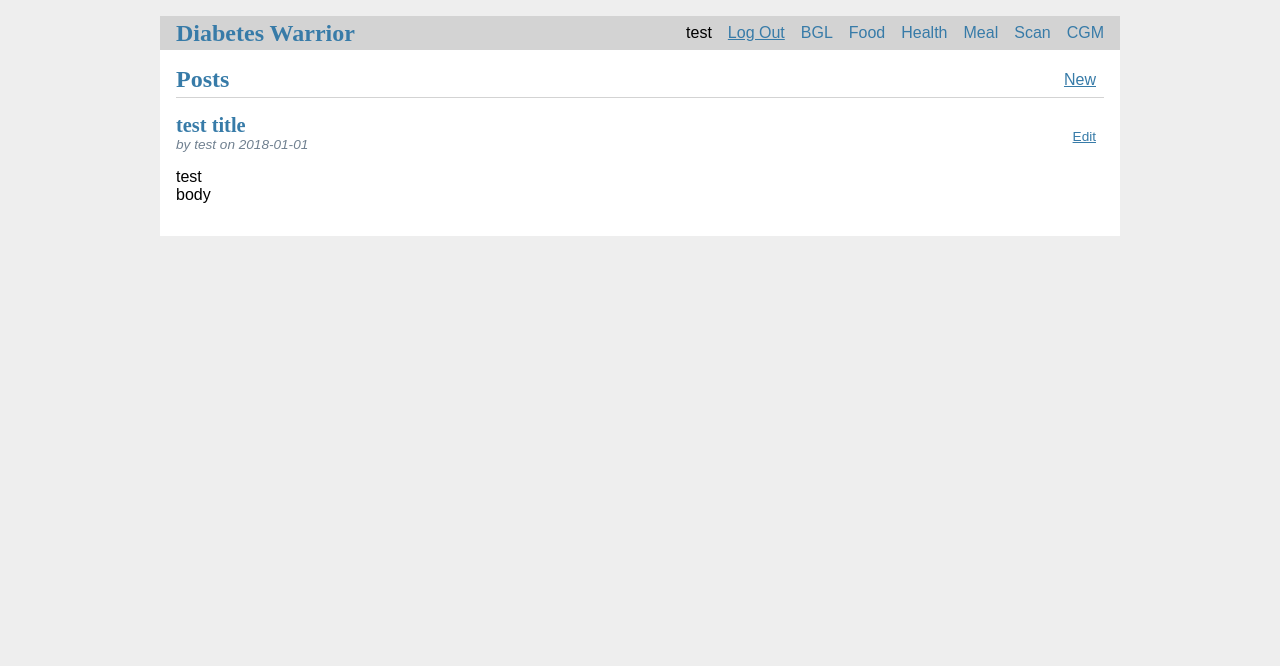
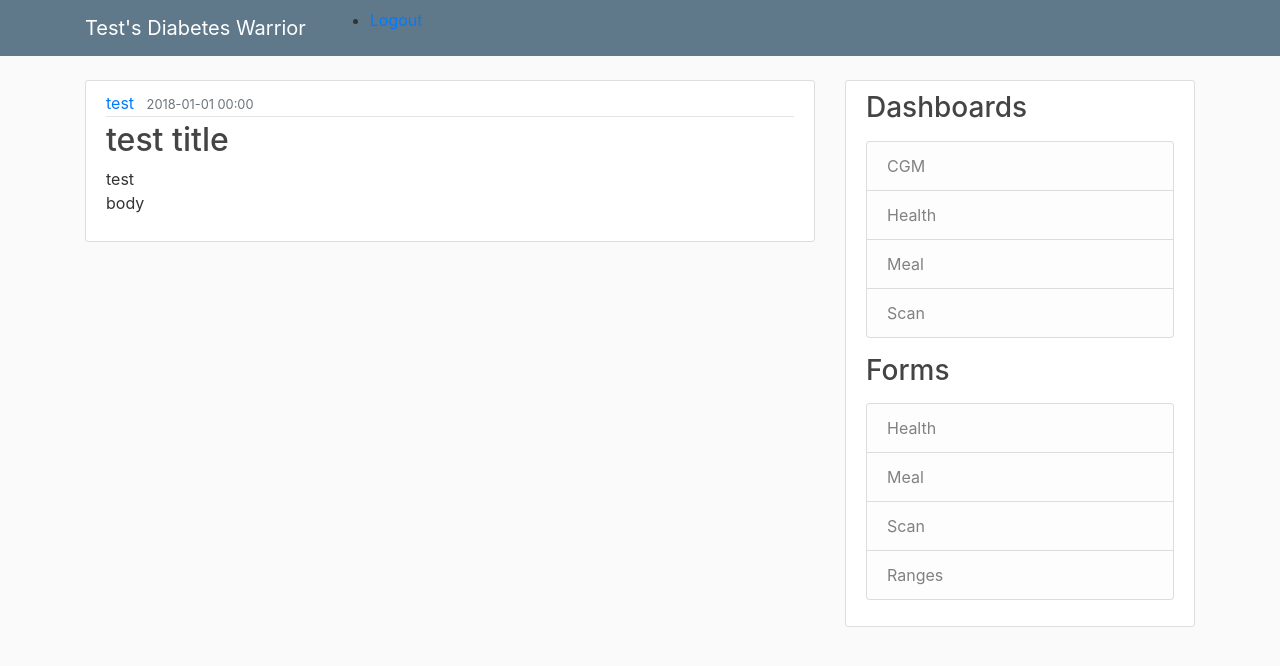
Before and after one commit to hjohnson933/diabeteswarrior, a Flask app: page / in a window 1280 px wide. Shown: the top 666 px of the page. Run offline with Flask 2, Linux system fonts and the light colour scheme; the visitor is signed in with stand-in values (Sample User, id 1); data comes from the database, SQL or seed files in the repository; some libraries are stand-ins or nearby versions.

Commit message:
Working in some nav changes

```diff
--- a/diabeteswarrior/static/style.css
+++ b/diabeteswarrior/static/style.css
@@ -1,134 +1,80 @@
-html {
-    font-family: sans-serif;
-    background: #eee;
-    padding: 1rem;
-  }
-
 body {
-    max-width: 960px;
-    margin: 0 auto;
-    background: white;
+  background: #fafafa;
+  color: #333333;
+  margin-top: 5rem;
 }
 
 h1, h2, h3, h4, h5, h6 {
-    font-family: serif;
-    color: #377ba8;
-    margin: 1rem 0;
+  color: #444444;
 }
 
-  a {
-    color: #377ba8;
+.bg-steel {
+  background-color: #5f788a;
 }
 
-  hr {
-    border: none;
-    border-top: 1px solid lightgray;
+.site-header .navbar-nav .nav-link {
+  color: #cbd5db;
 }
 
-  nav {
-    background: lightgray;
-    display: flex;
-    align-items: center;
-    padding: 0 0.5rem;
+.site-header .navbar-nav .nav-link:hover {
+  color: #ffffff;
 }
 
-  nav h1 {
-    flex: auto;
-    margin: 0;
+.site-header .navbar-nav .nav-link.active {
+  font-weight: 500;
 }
 
-  nav h1 a {
-    text-decoration: none;
-    padding: 0.25rem 0.5rem;
+.content-section {
+  background: #ffffff;
+  padding: 10px 20px;
+  border: 1px solid #dddddd;
+  border-radius: 3px;
+  margin-bottom: 20px;
 }
 
-  nav ul  {
-    display: flex;
-    list-style: none;
-    margin: 0;
-    padding: 0;
+.article-title {
+  color: #444444;
 }
 
-  nav ul li a, nav ul li span, header .action {
-    display: block;
-    padding: 0.5rem;
+a.article-title:hover {
+  color: #428bca;
+  text-decoration: none;
 }
 
-  .content {
-    padding: 0 1rem 1rem;
-  }
-
-  .content > header {
-    border-bottom: 1px solid lightgray;
-    display: flex;
-    align-items: flex-end;
-  }
-
-  .content > header h1 {
-    flex: auto;
-    margin: 1rem 0 0.25rem 0;
-  }
-
-  .flash {
-    margin: 1em 0;
-    padding: 1em;
-    background: #cae6f6;
-    border: 1px solid #377ba8;
-  }
-
-  .post > header {
-    display: flex;
-    align-items: flex-end;
-    font-size: 0.85em;
-  }
-
-  .post > header > div:first-of-type {
-    flex: auto;
-  }
-
-  .post > header h1 {
-    font-size: 1.5em;
-    margin-bottom: 0;
-  }
-
-  .post .about {
-    color: slategray;
-    font-style: italic;
-  }
-
-  .post .body {
+.article-content {
   white-space: pre-line;
 }
 
-  .content:last-child {
-    margin-bottom: 0;
+.article-img {
+  height: 65px;
+  width: 65px;
+  margin-right: 16px;
 }
 
-  .content form {
-    margin: 1em 0;
-    display: flex;
-    flex-direction: column;
+.article-metadata {
+  padding-bottom: 1px;
+  margin-bottom: 4px;
+  border-bottom: 1px solid #e3e3e3
 }
 
-  .content label {
-    font-weight: bold;
-    margin-bottom: 0.5em;
+.article-metadata a:hover {
+  color: #333;
+  text-decoration: none;
 }
 
-  .content input, .content textarea {
-    margin-bottom: 1em;
+.article-svg {
+  width: 25px;
+  height: 25px;
+  vertical-align: middle;
 }
 
-  .content textarea {
-    min-height: 12em;
-    resize: vertical;
+.account-img {
+  height: 125px;
+  width: 125px;
+  margin-right: 20px;
+  margin-bottom: 16px;
 }
 
-  input.danger {
-    color: #cc2f2e;
+.account-heading {
+  font-size: 2.5rem;
 }
-
-  input[type=submit] {
-    align-self: start;
-    min-width: 10em;
-  }
--- a/diabeteswarrior/templates/base.html
+++ b/diabeteswarrior/templates/base.html
@@ -1,30 +1,67 @@
 <!doctype html>
+<html>
+  <head>
     <title>{% block title %}{% endblock %} - diabeteswarrior</title>
+    <link rel="stylesheet" href="https://maxcdn.bootstrapcdn.com/bootstrap/4.0.0/css/bootstrap.min.css" integrity="sha384-Gn5384xqQ1aoWXA+058RXPxPg6fy4IWvTNh0E263XmFcJlSAwiGgFAW/dAiS6JXm" crossorigin="anonymous">
     <link rel="stylesheet" href="{{ url_for('static', filename='style.css') }}">
-<nav>
-  <h1><a href="{{ url_for('index') }}">Diabetes Warrior</a></h1>
+  </head>
+
+  <body>
+    <header class="site-header">
+      <nav class="navbar navbar-expand-md navbar-dark bg-steel fixed-top">
+        <div class="container">
+          <a class="navbar-brand mr-4" href="{{ url_for('index') }}">{{ g.user['username'].capitalize() }}'s Diabetes Warrior</a>
+          <button class="navbar-toggler" type="button" data-toggle="collapse" data-target="#navbarToggle" aria-controls="navbarToggle" aria-expanded="false" aria-label="Toggle navigation">
+            <span class="navbar-toggler-icon"></span>
+          </button>
+          <div class="navbar-collapse collapse" id="navbarToggle">
+            <div class="navbar-nav mr-auto">
               <ul>
                 {% if g.user %}
-      <li><span>{{ g.user['username'] }}</span></li>
-      <li><a href="{{ url_for('auth.logout') }}">Log Out</a></li>
-      <li><a>BGL</a></li>
-      <li><a>Food</a></li>
-      <li><a>Health</a></li>
-      <li><a>Meal</a></li>
-      <li><a>Scan</a></li>
-      <li><a>CGM</a></li>
+                <li><a href="{{ url_for('auth.logout') }}">Logout</a></li>
                 {% else %}
                 <li><a href="{{ url_for('auth.register') }}">Register</a></li>
-      <li><a href="{{ url_for('auth.login') }}">Log In</a></li>
+                <li><a href="{{ url_for('auth.login') }}">Login</a></li>
                 {% endif %}
               </ul>
+            </div>
+          </div>
+        </div>
       </nav>
-<section class="content">
-  <header>
-    {% block header %}{% endblock %}
     </header>
-  {% for message in get_flashed_messages() %}
-    <div class="flash">{{ message }}</div>
-  {% endfor %}
-  {% block content %}{% endblock %}
-</section>
+    <main role="main" class="container">
+      <div class="row">
+        <div class="col-md-8"> {% block content %}{% endblock content %} </div>
+        <div class="col-md-4">
+          {% if g.user %}
+          <div class="content-section">
+            <h3>Dashboards</h3>
+            <p class="text-muted"> <!-- You can put information here. -->
+              <ul class="list-group">
+                <li class="list-group-item list-group-item-light">CGM</li>
+                <li class="list-group-item list-group-item-light">Health</li>
+                <li class="list-group-item list-group-item-light">Meal</li>
+                <li class="list-group-item list-group-item-light">Scan</li>
+              </ul>
+            </p>
+            <h3>Forms</h3>
+            <p class="text-muted"> <!-- And more here. -->
+              <ul class="list-group">
+                <li class="list-group-item list-group-item-light">Health</li>
+                <li class="list-group-item list-group-item-light">Meal</li>
+                <li class="list-group-item list-group-item-light">Scan</li>
+                <li class="list-group-item list-group-item-light">Ranges</li>
+              </ul>
+            </p>
+          </div>
+          {% endif %}
+        </div>
+      </div>
+    </main>
+    <!-- Optional JavaScript -->
+    <!-- jQuery first, then Popper.js, then Bootstrap JS -->
+    <script src="https://code.jquery.com/jquery-3.2.1.slim.min.js" integrity="sha384-KJ3o2DKtIkvYIK3UENzmM7KCkRr/rE9/Qpg6aAZGJwFDMVNA/GpGFF93hXpG5KkN" crossorigin="anonymous"></script>
+    <script src="https://cdnjs.cloudflare.com/ajax/libs/popper.js/1.12.9/umd/popper.min.js" integrity="sha384-ApNbgh9B+Y1QKtv3Rn7W3mgPxhU9K/ScQsAP7hUibX39j7fakFPskvXusvfa0b4Q" crossorigin="anonymous"></script>
+    <script src="https://maxcdn.bootstrapcdn.com/bootstrap/4.0.0/js/bootstrap.min.js" integrity="sha384-JZR6Spejh4U02d8jOt6vLEHfe/JQGiRRSQQxSfFWpi1MquVdAyjUar5+76PVCmYl" crossorigin="anonymous"></script>
+  </body>
+</html>
--- a/diabeteswarrior/templates/dwarrior/index.html
+++ b/diabeteswarrior/templates/dwarrior/index.html
@@ -1,28 +1,23 @@
 {% extends 'base.html' %}
 
 {% block header %}
-  <h1>{% block title %}Posts{% endblock %}</h1>
+<h1>{% block title %}Posts{% endblock title %}</h1>
 {% if g.user %}
 <a class="action" href="{{ url_for('dwarrior.create') }}">New</a>
 {% endif %}
-{% endblock %}
+{% endblock header %}
 
 {% block content %}
 {% for post in posts %}
-    <article class="post">
-      <header>
-        <div>
-          <h1>{{ post['title'] }}</h1>
-          <div class="about">by {{ post['username'] }} on {{ post['created'].strftime('%Y-%m-%d') }}</div>
+<article class="media content-section">
+  <div class="media-body">
+    <div class="article-metadata">
+      <a class="mr-2" href="#">{{ post.username }}</a>
+      <small class="text-muted">{{ post.created.strftime('%Y-%m-%d %H:%M') }}</small>
     </div>
-        {% if g.user['id'] == post['author_id'] %}
-          <a class="action" href="{{ url_for('dwarrior.update', id=post['id']) }}">Edit</a>
-        {% endif %}
-      </header>
-      <p class="body">{{ post['body'] }}</p>
+    <h2><a class="article-title">{{ post.title }}</a></h2>
+    <p class="article-content">{{ post.body }}</p>
+  </div>
 </article>
-    {% if not loop.last %}
-      <hr>
-    {% endif %}
 {% endfor %}
-{% endblock %}
+{% endblock content %}
```
Lines whose indentation alone changed are shown as unchanged.
